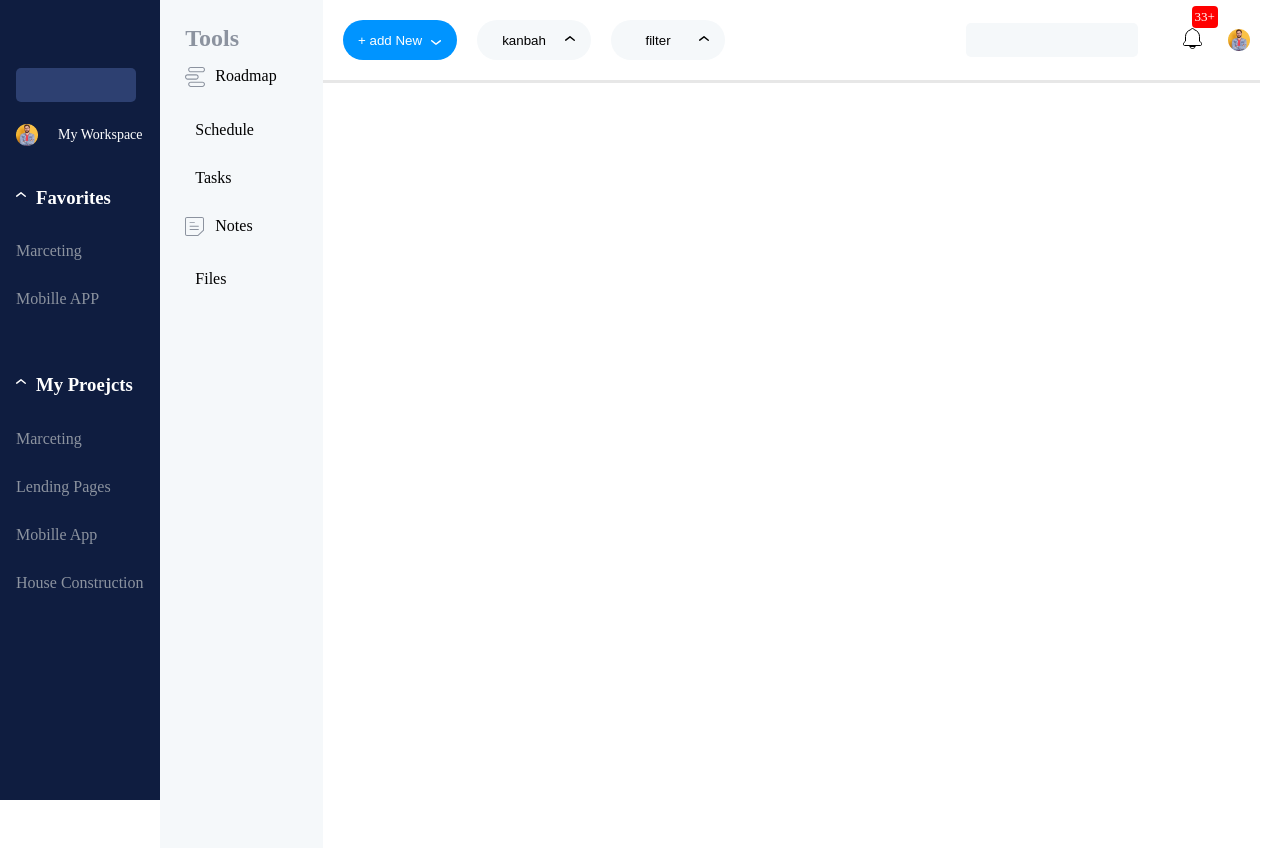
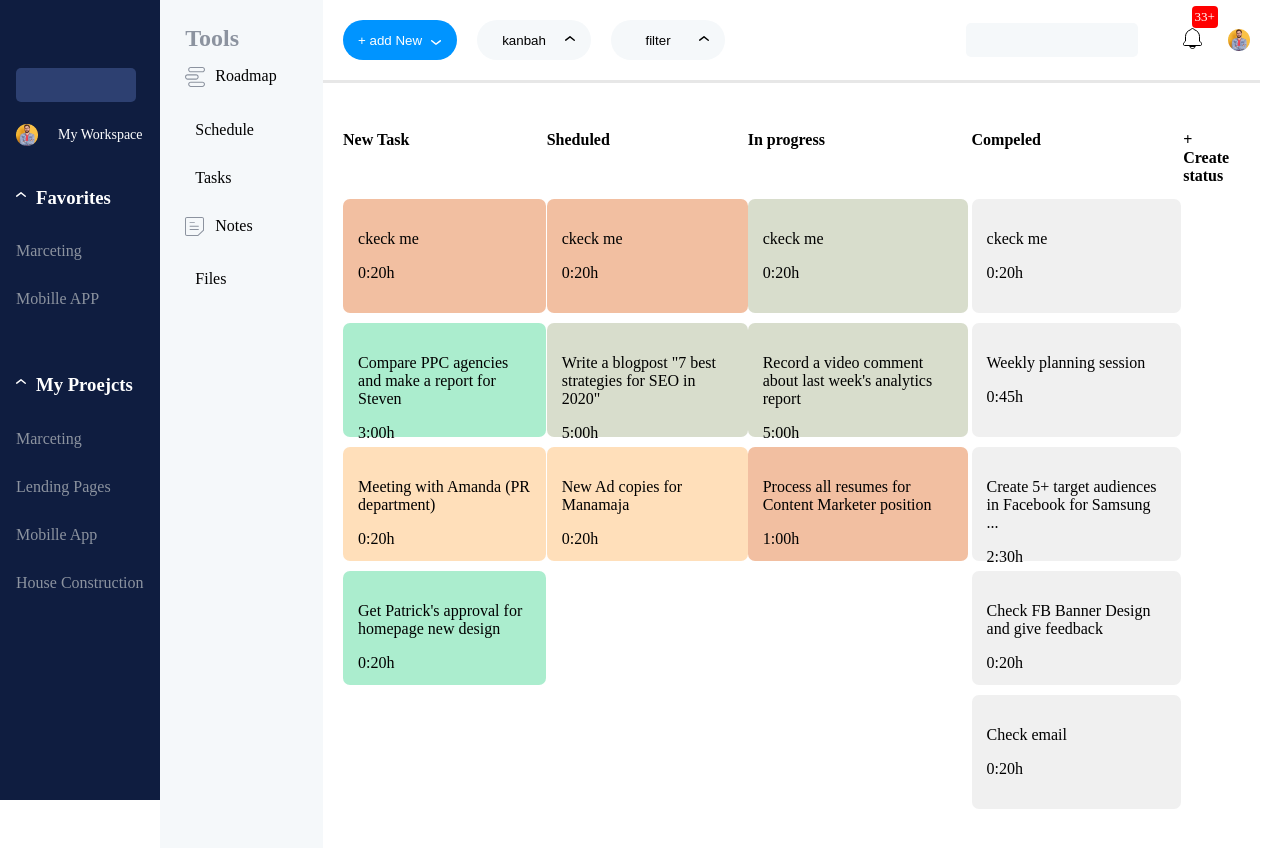
Before and after one commit to i-c-winner/testbelousov, a React (Create React App) app: page / in a window 1280 px wide. Built offline with nearby package versions, Linux system fonts and the light colour scheme; no server answers.

Commit message:
Build: Cards

```diff
--- a/src/components/Cards.js
+++ b/src/components/Cards.js
@@ -1,4 +1,56 @@
 import React from "react";
 import styled from "styled-components";
 import WithCounter from "./WithCounter";
-import
+
+const CardsBox=styled.div`
+
+`
+const Title=styled.h4`
+
+`
+const Card=styled.div`
+  &:nth-child(2){
+    margin-top: 50px;
+  }
+  padding: 15px;
+  background-color: ${props=>{
+      console.log(props)
+     return  props.theme.bgColor
+}};
+  border-radius: 7px;
+  width: 85%;
+  height: 84px;
+  margin-top: 10px;
+  min-width: 150px;
+`
+function getColor(card) {
+    if (card.title==="Compeled") {
+        return "#f0f0f0"
+    }
+    const render=Math.floor(Math.random()*4)
+    const color=['#abedce', '#d8ddcc', '#ffdfba', '#f2bfa1']
+    return color[render]
+}
+
+function Cards(props){
+    return (
+        <CardsBox>
+            <Title>
+                {props.cards.title}
+            </Title>
+            {props.cards.cards.map(card=>{
+                const color= getColor(props.cards)
+                Card.defaultProps={
+                    theme:{
+                        bgColor:color
+                    }
+                }
+                return <Card>
+                    <p>{card.text}</p>
+                    <time>{card.time}</time>
+                </Card>
+            })}
+        </CardsBox>
+    )
+}
+export default Cards
--- a/src/components/MainBox.js
+++ b/src/components/MainBox.js
@@ -1,6 +1,8 @@
 import React from "react";
 import styled from "styled-components";
 import Header from "./Header";
+import {newTask, inProgress, scheduled, compeled, createData} from "../constants/constants";
+import Cards from "./Cards";
 
 const Main=styled.div`
   width: 100%;
@@ -9,12 +11,17 @@ const Main=styled.div`
 `
 const Body=styled.div`
   padding: 27px 20px;
+  display: flex;
 `
 function MainBox(){
     return(<Main>
         <Header />
             <Body>
-
+                <Cards cards={newTask} />
+                <Cards cards={scheduled} />
+                <Cards cards={inProgress} />
+                <Cards cards={compeled} />
+                <Cards cards={createData} />
             </Body>
     </Main>
     )
--- a/src/constants/constants.js
+++ b/src/constants/constants.js
@@ -1,5 +1,6 @@
 const newTask={
     title: "New Task",
+    count: 4,
     cards:[
         {
             text: "ckeck me",
@@ -12,7 +13,82 @@ const newTask={
         {
             text: "Meeting with Amanda (PR department)",
             time: "0:20h"
+        },
+        {
+            text: "Get Patrick's approval for homepage new design",
+            time: "0:20h"
         }
     ]
 }
-export {newTask}
+
+const scheduled={
+    title: "Sheduled",
+    count: 3,
+    cards:[
+        {
+            text: "ckeck me",
+            time: "0:20h"
+        },
+        {
+            text: "Write a blogpost \"7 best strategies for SEO in 2020\"",
+            time: "5:00h"
+        },
+        {
+            text: "New Ad copies for Manamaja",
+            time: "0:20h"
+        }
+    ]
+}
+
+const inProgress={
+    title: "In progress",
+    count: 3,
+    cards:[
+        {
+            text: "ckeck me",
+            time: "0:20h"
+        },
+        {
+            text: "Record a video comment about last week's analytics report",
+            time: "5:00h"
+        },
+        {
+            text: "Process all resumes for Content Marketer position",
+            time: "1:00h"
+        }
+    ]
+}
+
+const compeled={
+    title: "Compeled",
+    count: 5,
+    cards:[
+        {
+            text: "ckeck me",
+            time: "0:20h"
+        },
+        {
+            text: "Weekly planning session",
+            time: "0:45h"
+        },
+        {
+            text: "Create 5+ target audiences in Facebook for Samsung ...",
+            time: "2:30h"
+        },
+        {
+            text: "Check FB Banner Design and give feedback",
+            time: "0:20h"
+        },
+        {
+            text: "Check email",
+            time: "0:20h"
+        },
+    ]
+}
+
+const createData= {
+    title: "+ Create status",
+    count: 0,
+    cards: []
+}
+export {newTask, scheduled, inProgress, compeled, createData}
```
